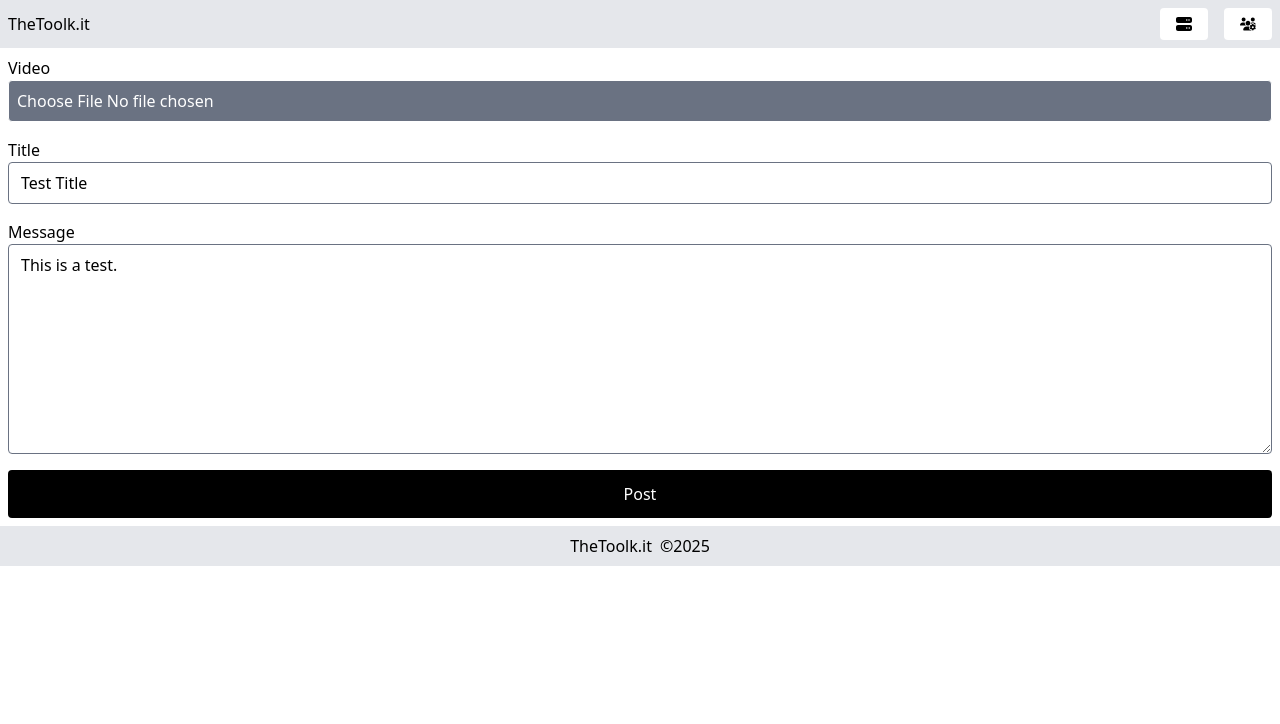
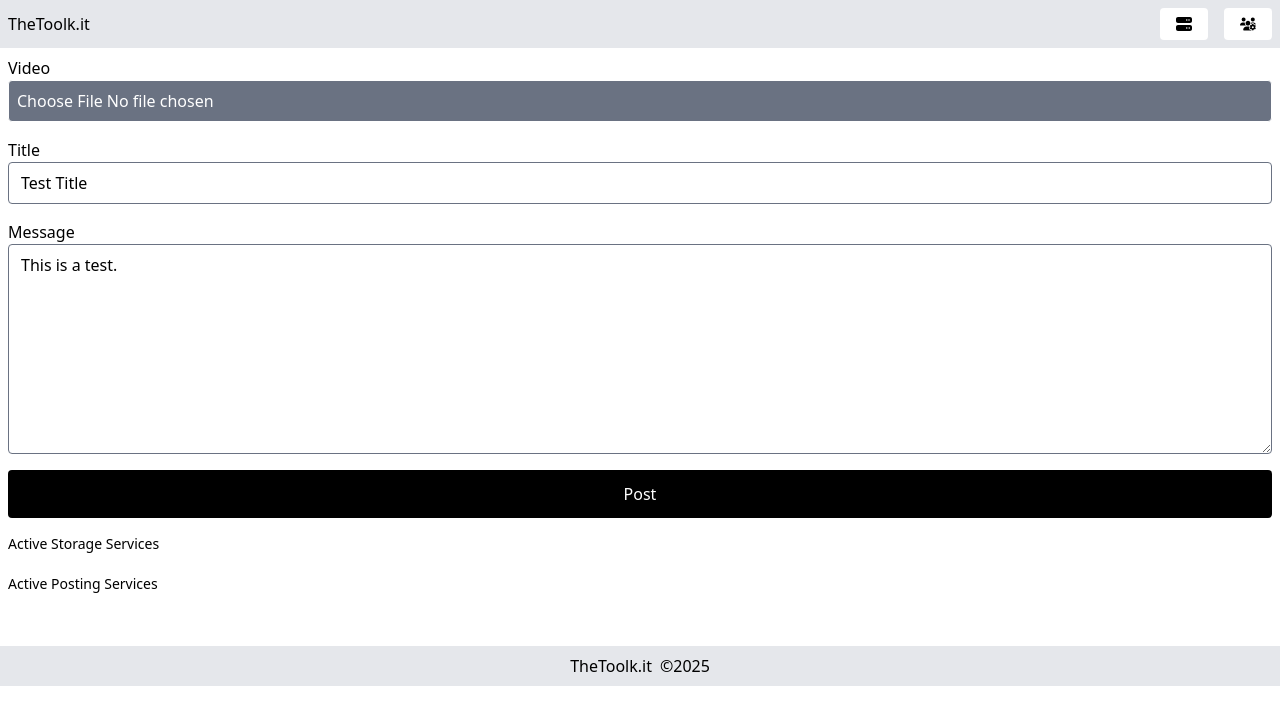
Before and after one commit to SongADAO/thetoolk.it, a Next.js app: page / in a window 1280 px wide. Shown: the top 724 px of the page. Built offline with nearby package versions, Linux system fonts and the light colour scheme; no server answers; what @neynar/react, @rainbow-me/rainbowkit, wagmi would draw is missing.

Commit message:
storage and post services

```diff
--- a/app/components/service/ServicePostProgress.tsx
+++ b/app/components/service/ServicePostProgress.tsx
@@ -47,7 +47,7 @@ function ServicePostProgress({
   const showProgress = !postError;
 
   return (
-    <div className="mt-2">
+    <div>
       <div
         className={`group relative rounded text-brand-${brandColor}-inverse bg-[#6c7281] contain-paint data-[has-error=true]:bg-red-800`}
         data-has-error={postError ? "true" : "false"}
--- a/app/components/service/ServiceStoreProgress.tsx
+++ b/app/components/service/ServiceStoreProgress.tsx
@@ -47,7 +47,7 @@ function ServiceStoreProgress({
   const showProgress = !storeError;
 
   return (
-    <div className="mt-2">
+    <div>
       <div
         className={`group relative rounded text-brand-${brandColor}-inverse bg-[#6c7281] contain-paint data-[has-error=true]:bg-red-800`}
         data-has-error={storeError ? "true" : "false"}
--- a/app/components/service/post/PostProgress.tsx
+++ b/app/components/service/post/PostProgress.tsx
@@ -5,7 +5,7 @@ import { ServicePostProgressWithContext } from "@/app/components/service/Service
 
 export function PostProgress() {
   return (
-    <div>
+    <div className="grid grid-cols-2 gap-2">
       {POST_CONTEXTS.map((context) => (
         <div key={context.id}>
           <ServicePostProgressWithContext context={context.context} />
--- a/app/components/service/storage/StoreProgress.tsx
+++ b/app/components/service/storage/StoreProgress.tsx
@@ -5,7 +5,7 @@ import { STORAGE_CONTEXTS } from "@/app/components/service/storage/contexts";
 
 export function StoreProgress() {
   return (
-    <div>
+    <div className="grid grid-cols-2 gap-2">
       {STORAGE_CONTEXTS.map((context) => (
         <div key={context.id}>
           <ServiceStoreProgressWithContext context={context.context} />
--- a/app/page.tsx
+++ b/app/page.tsx
@@ -19,9 +19,19 @@ export default function Home() {
           </header>
           <main>
             <div className="p-2">
-              <PostForm />
-              <StoreProgress />
-              <PostProgress />
+              <section className="mb-4">
+                <PostForm />
+              </section>
+
+              <section className="mb-4">
+                <h3 className="mb-1 text-sm">Active Storage Services</h3>
+                <StoreProgress />
+              </section>
+
+              <section className="mb-4">
+                <h3 className="mb-1 text-sm">Active Posting Services</h3>
+                <PostProgress />
+              </section>
             </div>
           </main>
           <footer>
```
